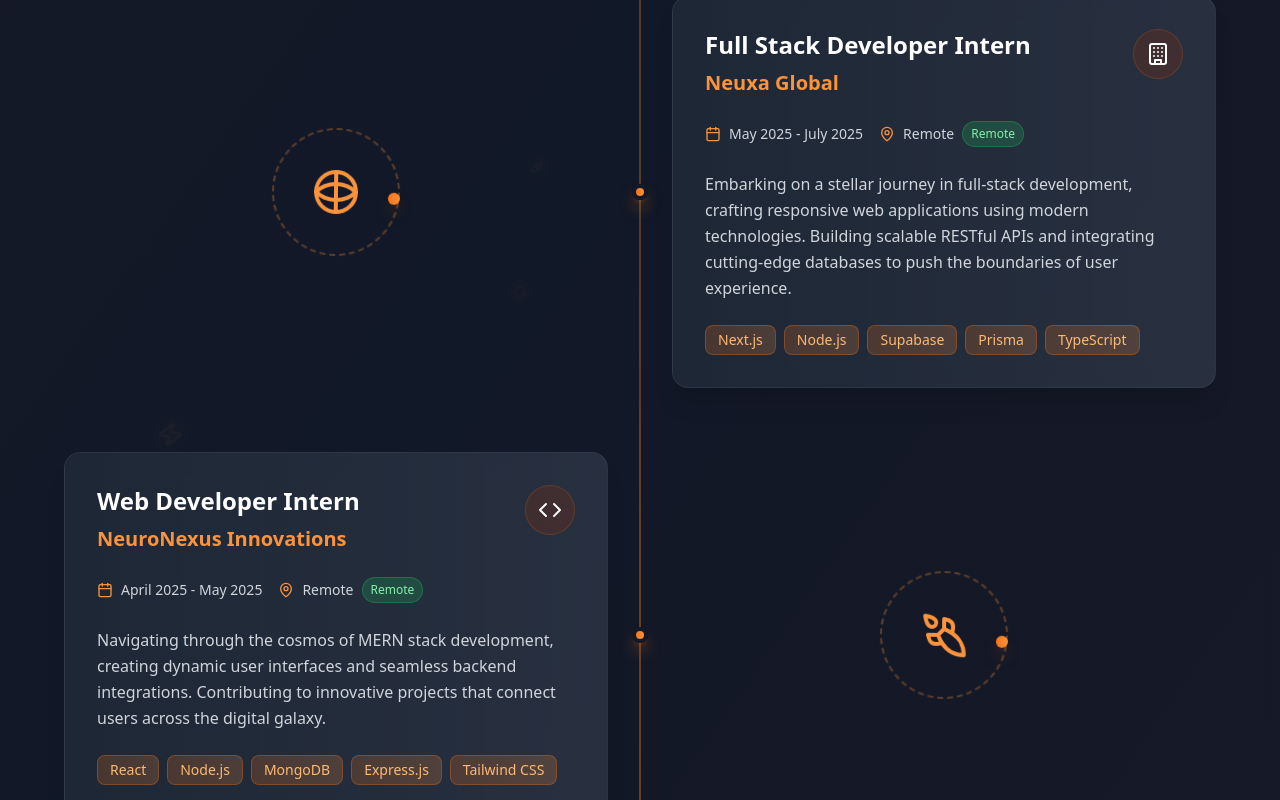
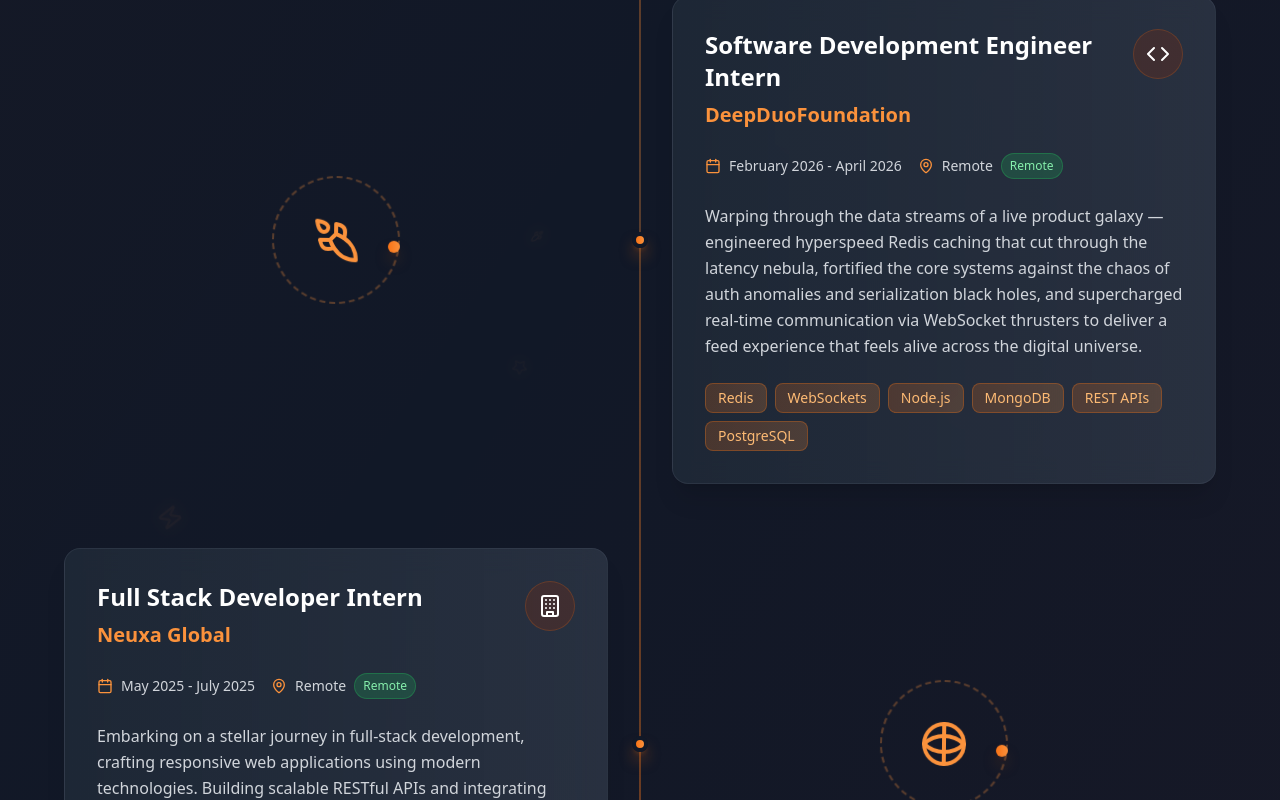
Before and after one commit to Dutta2005/Portfolio, a React (Vite) app: page / in a window 1280 px wide. Shown: the part 2540-3340 px from the top of the page. Built offline with nearby package versions, Linux system fonts and the light colour scheme; no server answers.

Commit message:
update exp

```diff
--- a/src/components/Home/Experience.jsx
+++ b/src/components/Home/Experience.jsx
@@ -32,7 +32,19 @@ const Experience = () => {
       orbital: <Star className="w-12 h-12 text-orange-400" />
     },
     {
-      id: 2,
+      id: 3,
+      title: "Software Development Engineer Intern",
+      company: "DeepDuoFoundation",
+      duration: "February 2026 - April 2026",
+      type: "Internship",
+      description: "Warping through the data streams of a live product galaxy — engineered hyperspeed Redis caching that cut through the latency nebula, fortified the core systems against the chaos of auth anomalies and serialization black holes, and supercharged real-time communication via WebSocket thrusters to deliver a feed experience that feels alive across the digital universe.",
+      technologies: ["Redis", "WebSockets", "Node.js", "MongoDB", "REST APIs", "PostgreSQL"],
+      icon: <Code className="w-6 h-6 text-white" />,
+      isRemote: true,
+      orbital: <Rocket className="w-12 h-12 text-orange-400" />
+    },
+    {
+      id: 3,
       title: "Full Stack Developer Intern",
       company: "Neuxa Global",
       duration: "May 2025 - July 2025",
@@ -43,18 +55,6 @@ const Experience = () => {
       isRemote: true,
       orbital: <Globe className="w-12 h-12 text-orange-400" />
     },
-    {
-      id: 3,
-      title: "Web Developer Intern",
-      company: "NeuroNexus Innovations",
-      duration: "April 2025 - May 2025",
-      type: "Internship",
-      description: "Navigating through the cosmos of MERN stack development, creating dynamic user interfaces and seamless backend integrations. Contributing to innovative projects that connect users across the digital galaxy.",
-      technologies: ["React", "Node.js", "MongoDB", "Express.js", "Tailwind CSS"],
-      icon: <Code className="w-6 h-6 text-white" />,
-      isRemote: true,
-      orbital: <Rocket className="w-12 h-12 text-orange-400" />
-    }
   ];
 
   useEffect(() => {
```
Also changed, not shown: 1 other file (tests, documents, lock files or other folders).
